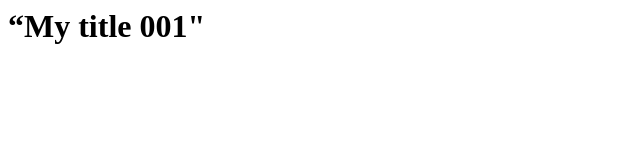
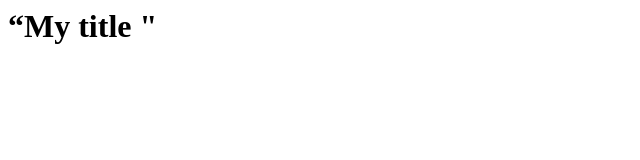
Before and after one commit to Uditparmar22/new-test, a plain HTML site: page index.html in a window 1280 px wide. Shown: the full height of the page, 0-640 px from the left. Drawn offline with Linux system fonts and the light colour scheme.

Commit message:
creating conflict

```diff
--- a/index.html
+++ b/index.html
@@ -1 +1 @@
-<h1>“My title 001" </h1>
+<h1>“My title " </h1>
```
